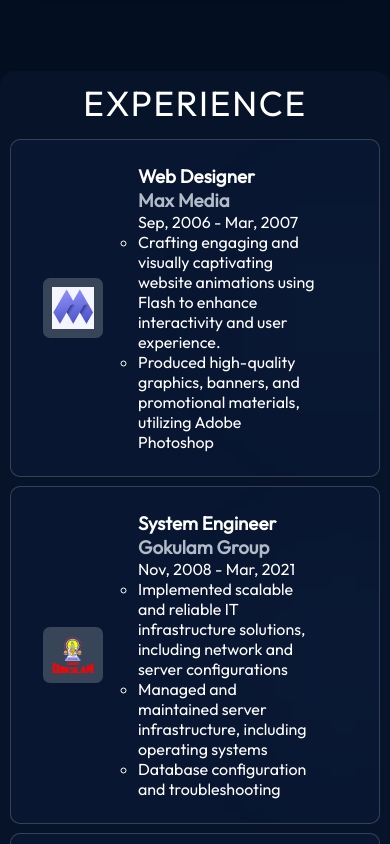
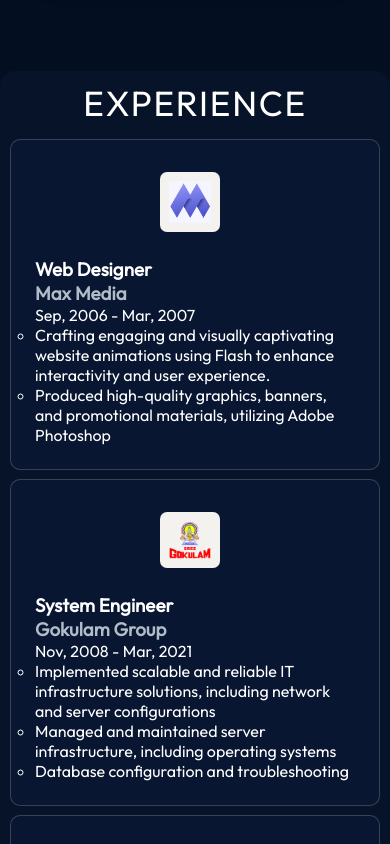
Before and after one commit to lajeesh1/portfolio-Lajeesh, a React (Vite) app: page / in a window 390 px wide. Shown: the part 2580-3424 px from the top of the page. Built offline with nearby package versions, Linux system fonts and the light colour scheme.

Commit message:
experience description updated

```diff
--- a/src/components/experience/Experience.module.css
+++ b/src/components/experience/Experience.module.css
@@ -108,7 +108,7 @@
 
   align-items: center;
   justify-content: center;
-  background-color: rgba(243, 242, 239, 0.205);
+  background-color: rgb(243, 242, 239);
   border-radius: 7px;
   object-fit: cover;
   display: flex;
@@ -159,4 +159,11 @@
   .title {
     text-align: center;
   }
+  .historyItem {
+    display: flex;
+    flex-direction: column;
+  }
+  .blur {
+    display: none;
+  }
 }
```
Also changed, not shown: src/components/experience/Experience.jsx (line endings or trailing spaces).
